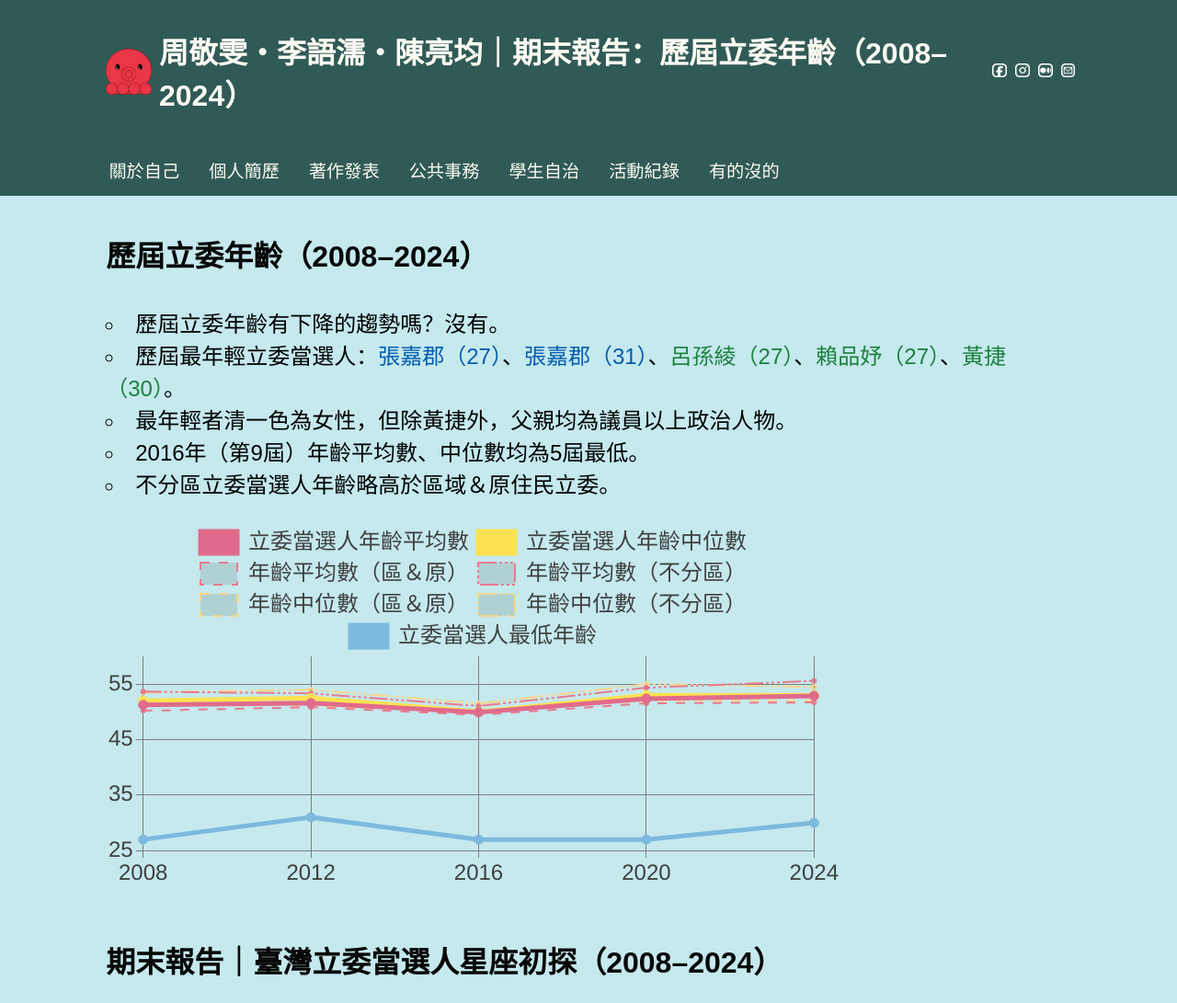
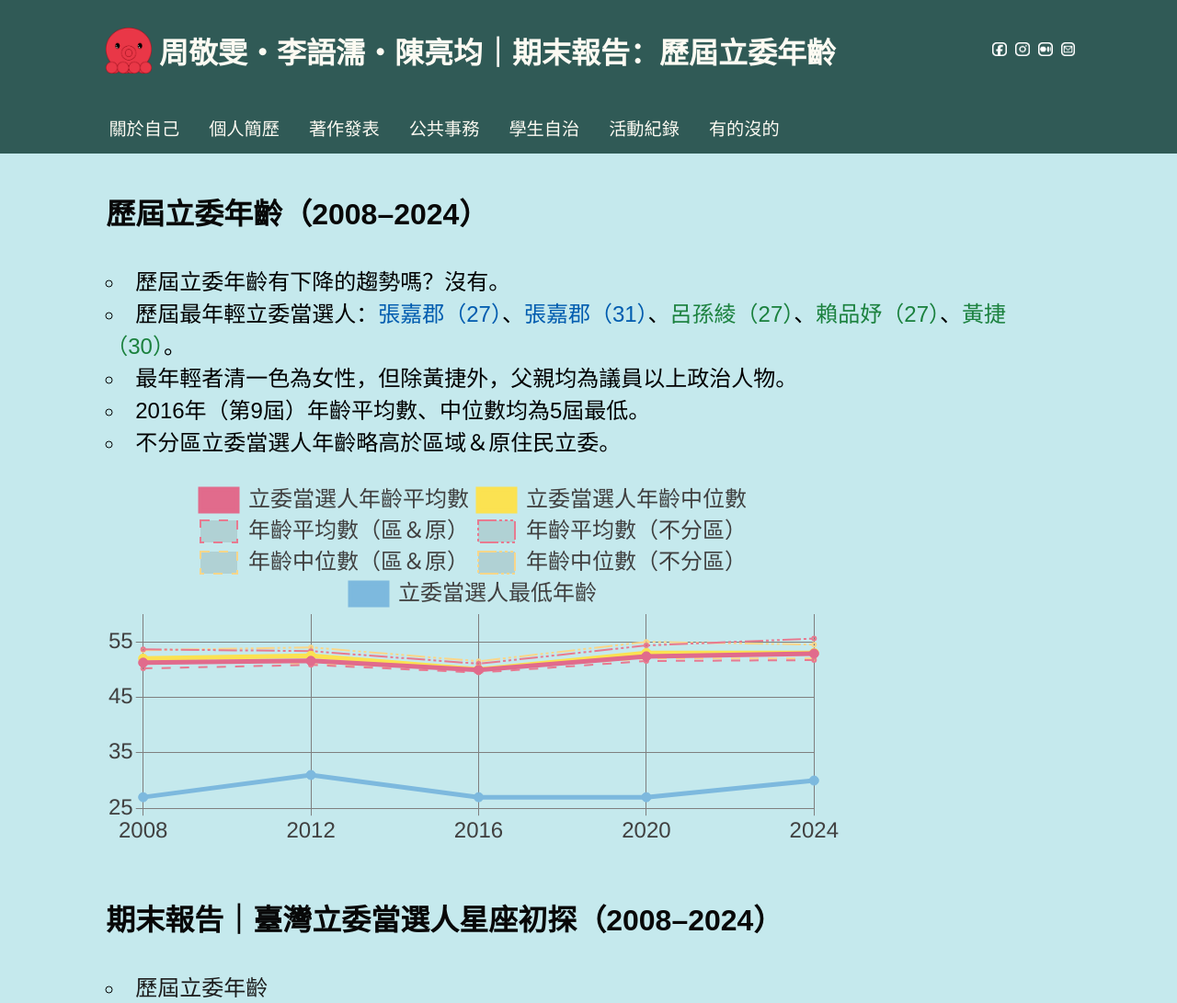
Before and after one commit to TanLiangkun/TanLiangkun.github.io, a plain HTML site: page report1.html in a window 1280 px wide. Shown: the top 1091 px of the page at 92% size. Drawn offline with nearby package versions, Linux system fonts and the light colour scheme.

Commit message:
Update report1.html

```diff
--- a/report1.html
+++ b/report1.html
@@ -16,7 +16,7 @@
 		<tr>
 			<td align="left" style="width: 1%; padding: 1%;"><a href="index.html"><img width="50px" height="50px" align="left" src="TakaoTako.png"></a></td>
 			<td align="left" style="width: 50%">
-				<h1 style="color: #FCFAF2;padding: 0.25em;"><a href="index.html" style="color: #FCFAF2; text-decoration: none;">周敬雯‧李語濡‧陳亮均</a>｜期末報告：歷屆立委年齡（2008–2024）</h1>
+				<h1 style="color: #FCFAF2;padding: 0.25em;"><a href="index.html" style="color: #FCFAF2; text-decoration: none;">周敬雯‧李語濡‧陳亮均</a>｜期末報告：歷屆立委年齡</h1>
 			<td style="width: 1.25%"><a href="https://www.facebook.com/liangchunia" target="_blank"><img width="75%" height="75%" src="Facebook_PPT_tr.png"></a></td>
 			<td style="width: 1.25%"><a href="https://www.instagram.com/liangchunia/" target="_blank"><img width="75%" height="75%" src="Instagram_PPT_tr.png"></a></td>
 			<td style="width: 1.25%"><a href="https://medium.com/@TanLiangkun" target="_blank"><img width="75%" height="75%" src="Medium_PPT_tr.png"></a></td>
```
